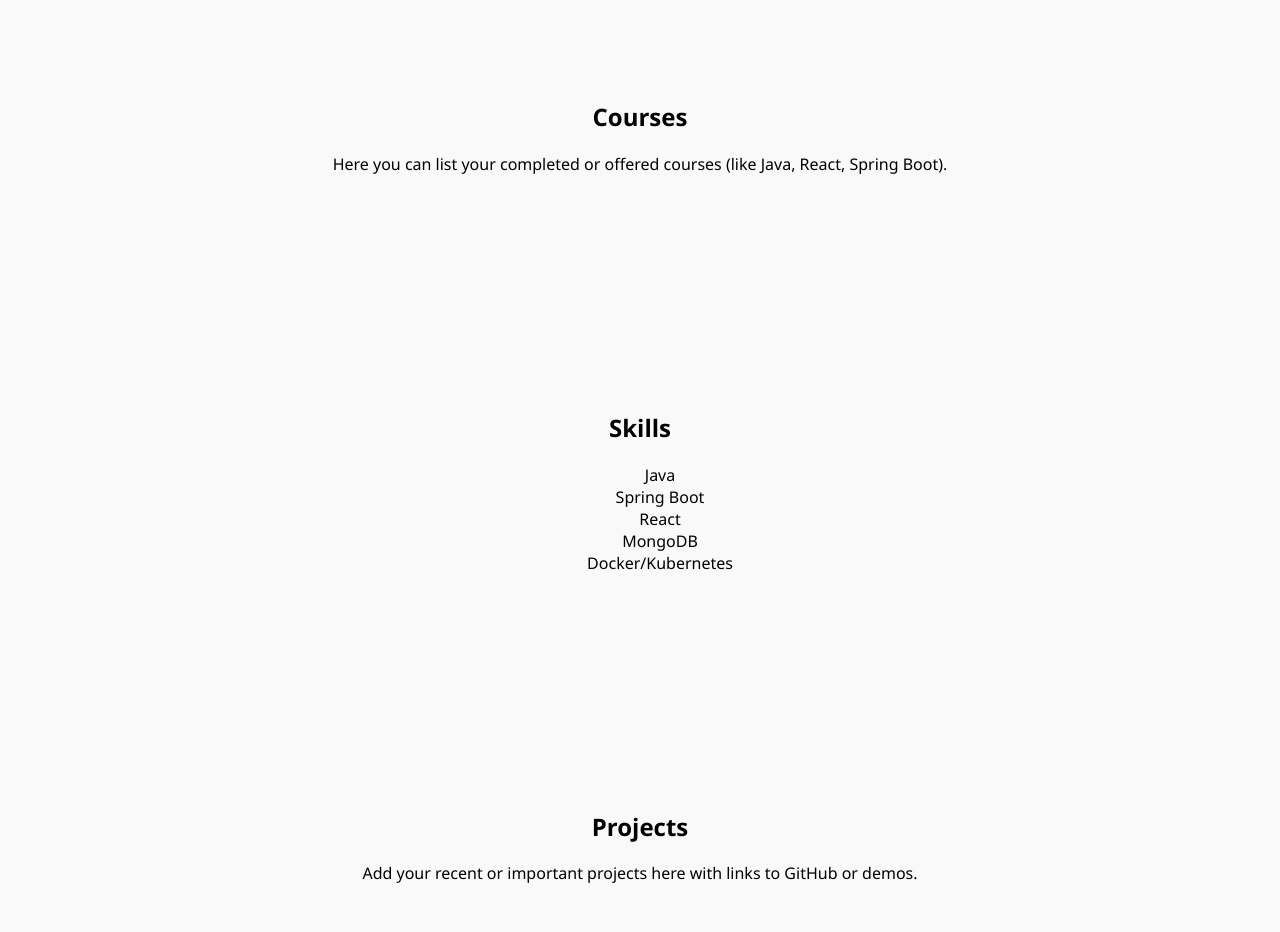
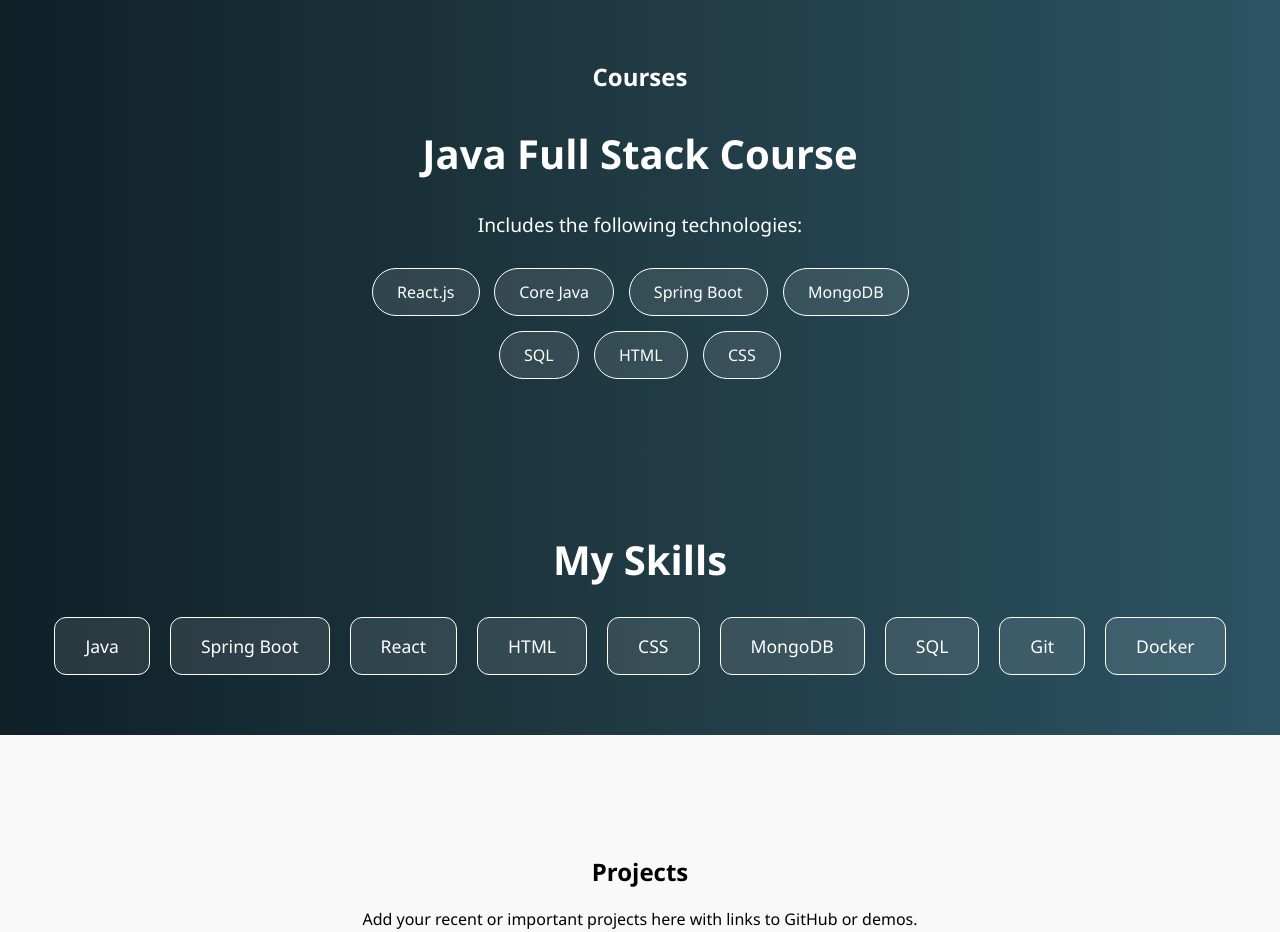
Before and after one commit to Abhijeet-Pathare/codesoftUI, a React (Create React App) app: page /courses in a window 1280 px wide. Shown: the part 820-1752 px from the top of the page. Built offline with nearby package versions, Linux system fonts and the light colour scheme.

Commit message:
added ui for skills and courses

```diff
--- a/package.json
+++ b/package.json
@@ -12,6 +12,7 @@
     "@testing-library/jest-dom": "^5.17.0",
     "@testing-library/react": "^13.4.0",
     "@testing-library/user-event": "^13.5.0",
+    "aos": "^2.3.4",
     "axios": "^1.7.5",
     "framer-motion": "^12.23.11",
     "react": "^18.3.1",
--- a/src/App.js
+++ b/src/App.js
@@ -1,3 +1,4 @@
+import { useEffect } from 'react';
 import './App.css';
 import About from './components/About';
 import Contact from './components/Contact';
@@ -6,9 +7,14 @@ import Hero from './components/Hero';
 import Navbar from './components/Navbar';
 import Projects from './components/Projects';
 import Skills from './components/Skills';
-
+import AOS from 'aos';
+import 'aos/dist/aos.css';
 
 function App() {
+  useEffect(() => {
+    AOS.init({ duration: 1000 });
+  }, []);
+
 // <AddCourse />
     return (
         <>
--- a/src/components/Courses.jsx
+++ b/src/components/Courses.jsx
@@ -1,11 +1,28 @@
 import React from 'react'
+import './css/Courses.css'
 
 const Courses = () => {
+  const courseTopics = ['React.js',
+    'Core Java',
+    'Spring Boot',
+    'MongoDB',
+    'SQL',
+    'HTML',
+    'CSS',];
   return (
-    <section id='courses' className='section'>
+    <section id='courses' className='courses-section'>
         <h2>Courses</h2>
-        <p>Here you can list your completed or offered courses (like Java, React, Spring Boot).</p>
-
+        <div className='container' data-aos="fade-up">
+        <h2 className="section-title">Java Full Stack Course</h2>
+        <p className="section-subtitle">Includes the following technologies:</p>
+        <ul className="course-list">
+          {courseTopics.map((topic, index) => (
+            <li key={index} className="course-item" data-aos="zoom-in">
+              {topic}
+            </li>
+          ))}
+        </ul>
+      </div>
     </section>
   )
 }
--- a/src/components/Skills.jsx
+++ b/src/components/Skills.jsx
@@ -1,16 +1,21 @@
 import React from 'react'
+import './css/Skills.css'
 
 const Skills = () => {
+  const skills = ['Java', 'Spring Boot', 'React', 'HTML', 'CSS', 'MongoDB', 'SQL', 'Git', 'Docker'];
+
   return (
-    <section id='skills' className='section'>
-        <h2>Skills</h2>
-        <ul className='no-bullets'>
-      <li>Java</li>
-      <li>Spring Boot</li>
-      <li>React</li>
-      <li>MongoDB</li>
-      <li>Docker/Kubernetes</li>
-    </ul>
+    <section id='skills' className='skills-section'>
+        <div className="container">
+        <h2 className="section-title">My Skills</h2>
+        <div className="skills-grid">
+          {skills.map((skill, index) => (
+            <div key={index} className="skill-card">
+              {skill}
+            </div>
+          ))}
+        </div>
+      </div>
     </section>
   )
 }
--- /dev/null
+++ b/src/components/css/Courses.css
@@ -0,0 +1,41 @@
+.courses-section {
+    padding: 60px 20px;
+    background: linear-gradient(to right, #0f2027, #203a43, #2c5364);
+    color: white;
+    text-align: center;
+  }
+
+  .section-title {
+    font-size: 2.5rem;
+    margin-bottom: 10px;
+  }
+
+  .section-subtitle {
+    font-size: 1.2rem;
+    margin-bottom: 30px;
+  }
+
+  .course-list {
+    list-style: none;
+    padding: 0;
+    margin: 0 auto;
+    max-width: 600px;
+    display: flex;
+    flex-wrap: wrap;
+    justify-content: center;
+    gap: 15px;
+  }
+
+  .course-item {
+    background: rgba(255, 255, 255, 0.1);
+    padding: 12px 24px;
+    border-radius: 25px;
+    font-size: 1rem;
+    transition: 0.3s ease;
+    border: 1px solid white;
+  }
+
+  .course-item:hover {
+    background-color: rgba(255, 255, 255, 0.3);
+    cursor: pointer;
+  }
--- /dev/null
+++ b/src/components/css/Skills.css
@@ -0,0 +1,33 @@
+.skills-section {
+    padding: 60px 20px;
+    background: linear-gradient(to right, #0f2027, #203a43, #2c5364);
+    color: white;
+    text-align: center;
+  }
+
+  .section-title {
+    font-size: 2.5rem;
+    margin-bottom: 30px;
+    font-weight: bold;
+  }
+
+  .skills-grid {
+    display: flex;
+    flex-wrap: wrap;
+    justify-content: center;
+    gap: 20px;
+  }
+
+  .skill-card {
+    background-color: rgba(255, 255, 255, 0.1);
+    padding: 16px 30px;
+    border-radius: 12px;
+    border: 1px solid #fff;
+    font-size: 1.1rem;
+    transition: 0.3s;
+  }
+
+  .skill-card:hover {
+    background-color: rgba(255, 255, 255, 0.2);
+    transform: scale(1.05);
+  }
```
Also changed, not shown: 1 other file (tests, documents, lock files or other folders).
